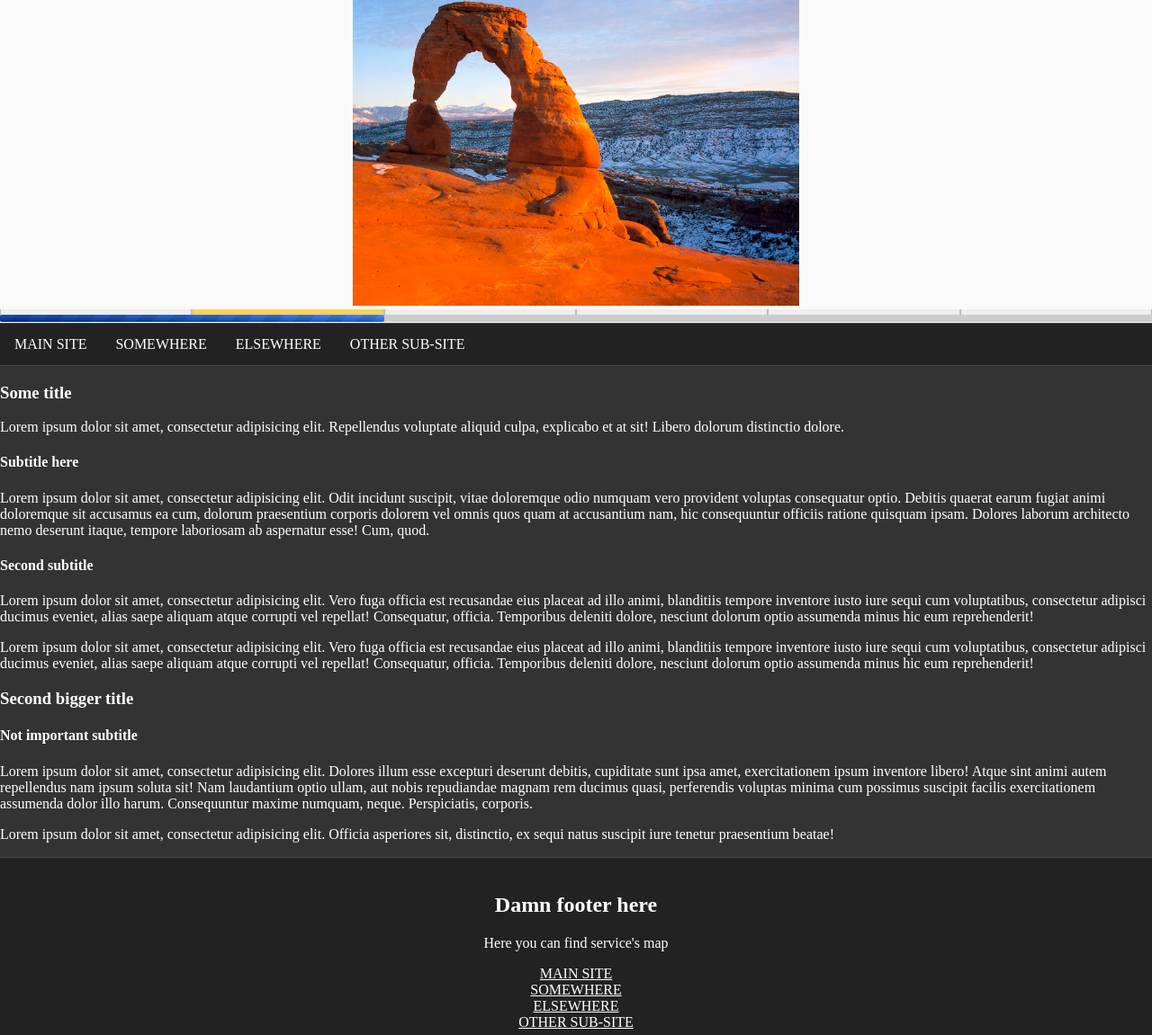
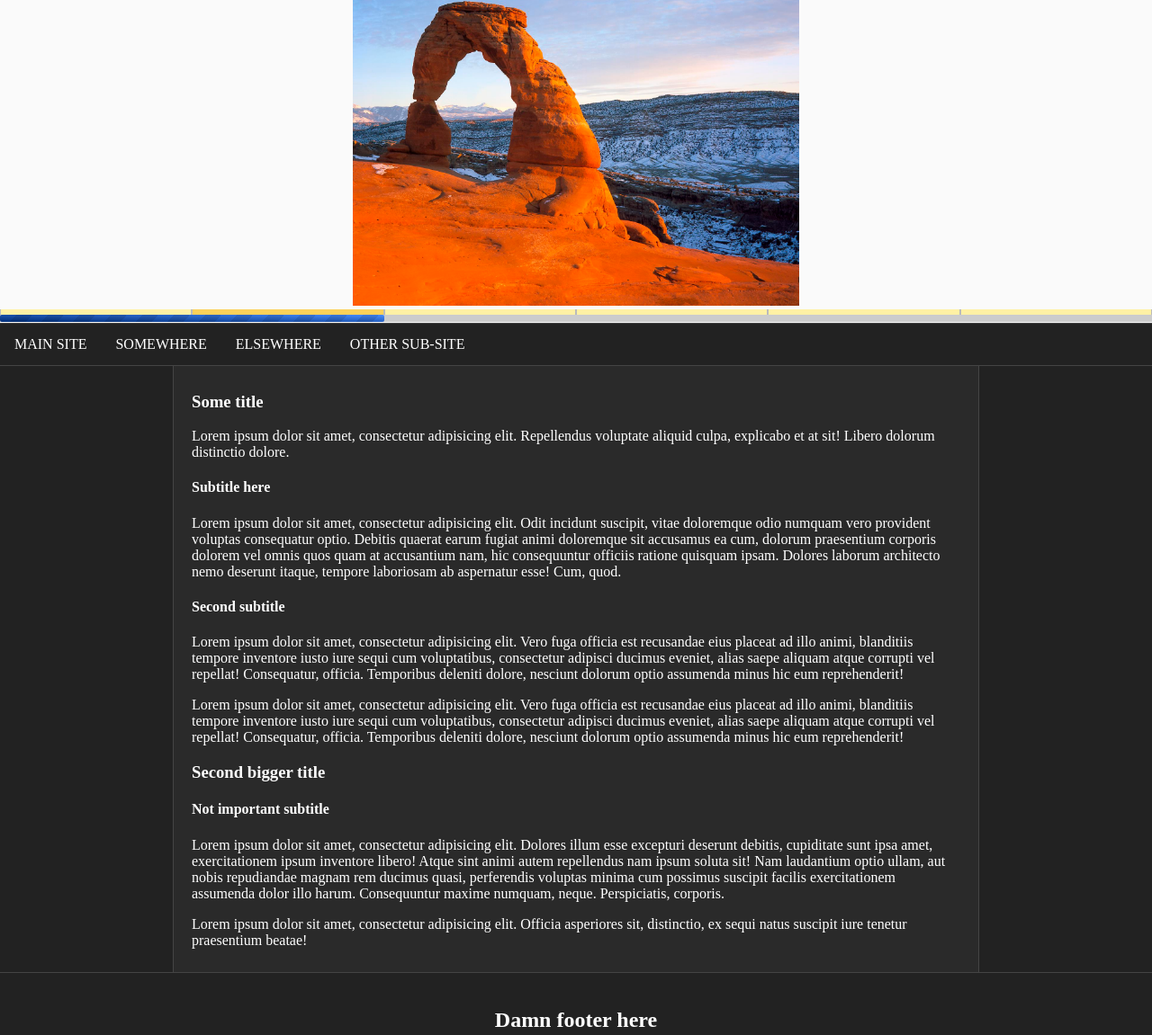
Before and after one commit to UnnamedADev/Image-Slider, a plain HTML site: page index.html in a window 1280 px wide. Shown: the part 168-1319 px from the top of the page at 90% size. Drawn offline with Linux system fonts and the light colour scheme.

Commit message:
v0.0.5
HTML
+ Added "aside" tags around main section
CSS
+ In style.css created style for additional "aside" tags
+ In slider.css modified color w counter elements

```diff
--- a/index.html
+++ b/index.html
@@ -2,7 +2,7 @@
 <html lang="pl">
 <head>
     <meta charset="UTF-8">
-    <title>v0.0.4 - Image Slider</title>
+    <title>v0.0.5 - Image Slider</title>
     <link rel="stylesheet" href="style.css">
     <link rel="stylesheet" href="slider.css">
     <script src="jquery-3.2.1.min.js"></script>
@@ -33,6 +33,7 @@
             <li><a href="">Other sub-site</a></li>
         </ul>
     </nav>
+    <aside></aside>
     <section>
         <h3>Some title</h3>
         <p>Lorem ipsum dolor sit amet, consectetur adipisicing elit. Repellendus voluptate aliquid culpa, explicabo et at sit! Libero dolorum distinctio dolore.</p>
@@ -47,6 +48,7 @@
         <p>Lorem ipsum dolor sit amet, consectetur adipisicing elit. Dolores illum esse excepturi deserunt debitis, cupiditate sunt ipsa amet, exercitationem ipsum inventore libero! Atque sint animi autem repellendus nam ipsum soluta sit! Nam laudantium optio ullam, aut nobis repudiandae magnam rem ducimus quasi, perferendis voluptas minima cum possimus suscipit facilis exercitationem assumenda dolor illo harum. Consequuntur maxime numquam, neque. Perspiciatis, corporis.</p>
         <p>Lorem ipsum dolor sit amet, consectetur adipisicing elit. Officia asperiores sit, distinctio, ex sequi natus suscipit iure tenetur praesentium beatae!</p>
     </section>
+    <aside></aside>
     <footer>
         <h2>Damn footer here</h2>
         <p>Here you can find service's map</p>
--- a/slider.css
+++ b/slider.css
@@ -43,5 +43,6 @@
     float: left;
     display: inline-block;
     margin: 0px 0px;
+    background: #fff1a5;
 }
-.activeCounter {background: #fcd15a;}
+.activeCounter {background: #fcd15a !important;}
--- a/style.css
+++ b/style.css
@@ -1,4 +1,4 @@
-html, body {margin: 0; padding: 0; font-family: oswald; color: white;}
+html, body {margin: 0; padding: 0; font-family: oswald; color: white; background: #222;}
 
 header {
     float: left;
@@ -13,10 +13,20 @@ nav {
     border-top: 1px solid #444;
     border-bottom: 1px solid #444;}
 
+aside {
+    float: left;
+    width: 15%;
+    padding-top: 1px;
+    }
 section {
+    box-sizing: border-box;
     float: left;
-    width: 100%;
-    background: #333;}
+    width: 70%;
+    background: #2a2a2a;
+    padding: 10px 20px;
+    border-left: 1px solid #444;
+    border-right: 1px solid #444;}
+
 
 footer {
     float: left;
```
